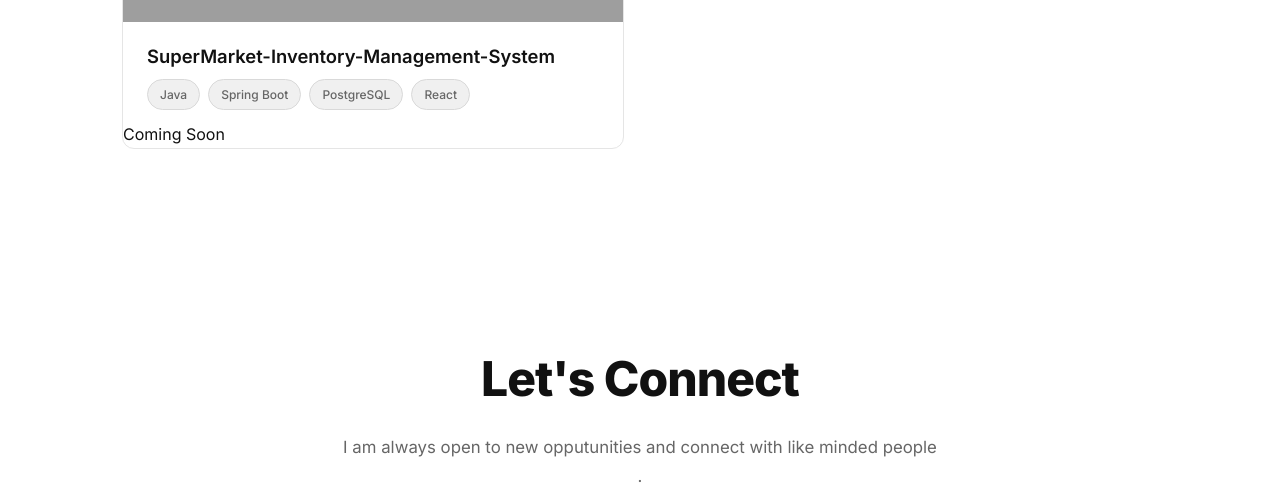
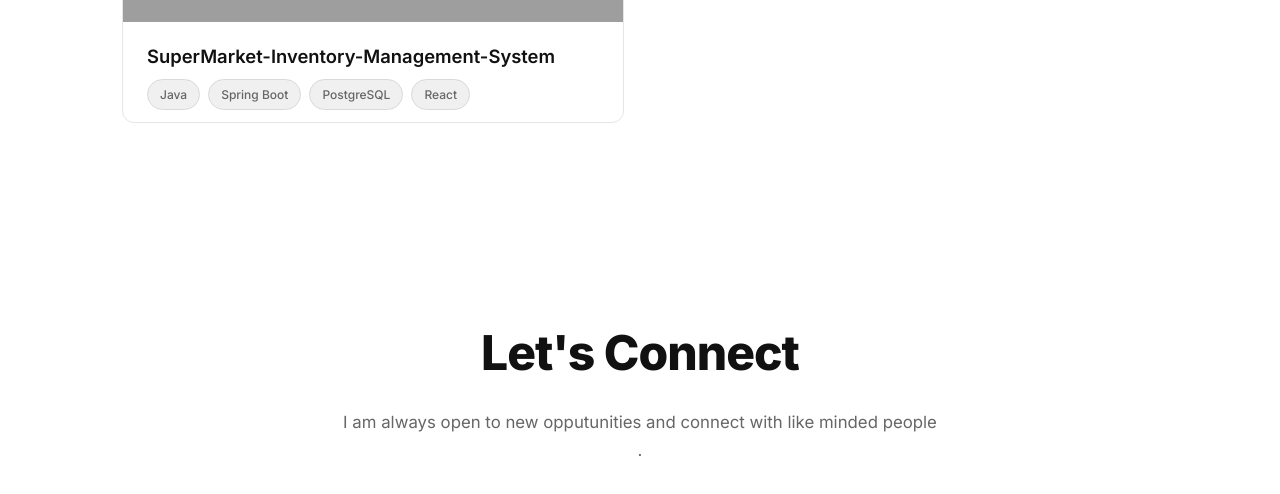
Before and after one commit to pgkavan18/MyPortfolio, a plain HTML site: page index.html in a window 1280 px wide. Shown: the part 2920-3414 px from the top of the page. Drawn offline with Linux system fonts and the light colour scheme; grey boxes are pictures that could not be loaded; files whose address does not match are found by name.

Commit message:
Modified some code

```diff
--- a/index.html
+++ b/index.html
@@ -183,7 +183,7 @@
                         <span>PostgreSQL</span>
                         <span>React</span>
                     </div>
-                    <a href="">Coming Soon</a>
+                    <a href=""></a>
                 </div>
 
             </div>
```
